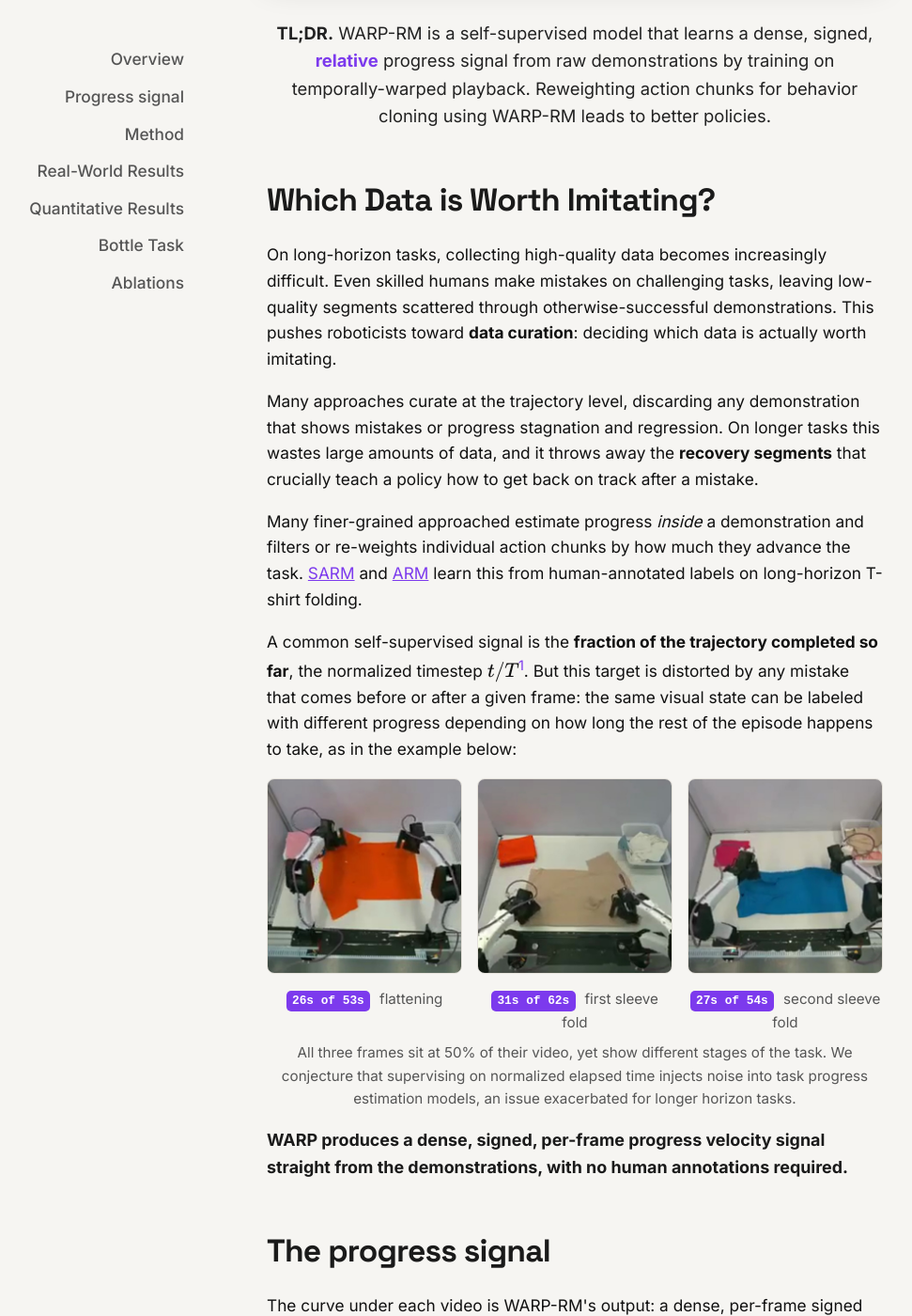
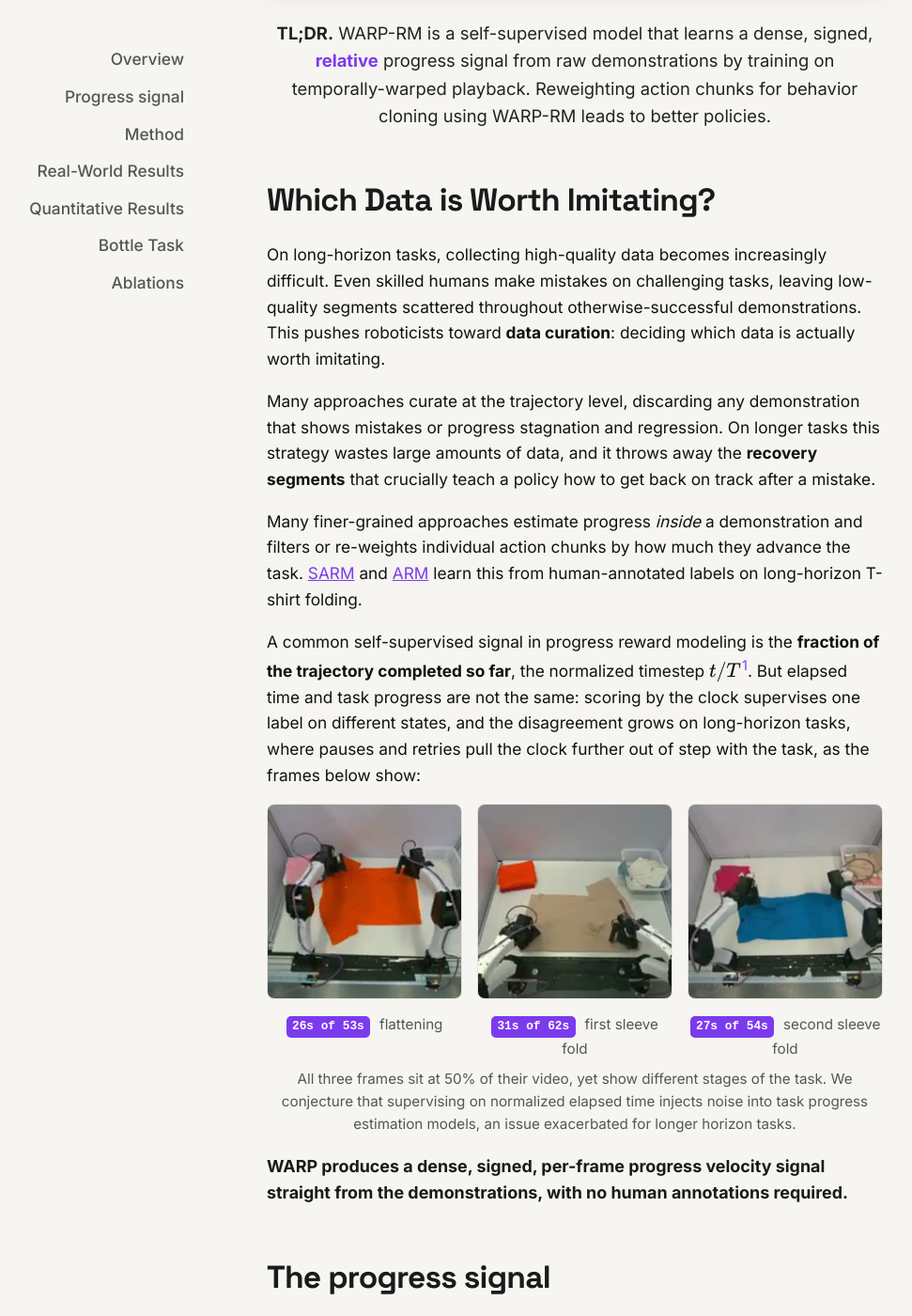
Before and after one commit to uynitsuj/uynitsuj.github.io, a Jekyll site: the page warp-rm/index.html, which Jekyll copies as it is, in a window 1280 px wide and 1400 px high, scrolled down 915 px. Shown: the whole window at 94% size, without its empty margins (28-999 px from the left). Built offline with Jekyll 4.4.1, drawn with Linux system fonts in a browser that asks for light colours; some of the changed text lies outside the part shown.

Commit message:
fix typo

```diff
--- a/warp-rm/index.html
+++ b/warp-rm/index.html
@@ -705,28 +705,28 @@
       <h1>Which Data is Worth Imitating?</h1>
       <p>
         On long-horizon tasks, collecting high-quality data becomes increasingly difficult. Even skilled
-        humans make mistakes on challenging tasks, leaving low-quality segments scattered through
+        humans make mistakes on challenging tasks, leaving low-quality segments scattered throughout
         otherwise-successful demonstrations. This pushes roboticists toward <b>data curation</b>: deciding which
         data is actually worth imitating.
       </p>
       <p>
         Many approaches curate at the trajectory level, discarding any demonstration that shows
-        mistakes or progress stagnation and regression. On longer tasks this wastes large amounts of data, and it throws away
+        mistakes or progress stagnation and regression. On longer tasks this strategy wastes large amounts of data, and it throws away
         the <b>recovery segments</b> that crucially teach a policy how to get back on track after a mistake.
       </p>
       <p>
-        Many finer-grained approached estimate progress <i>inside</i> a demonstration and filters or re-weights individual
+        Many finer-grained approaches estimate progress <i>inside</i> a demonstration and filters or re-weights individual
         action chunks by how much they advance the task.
         <a href="https://arxiv.org/abs/2509.25358" target="_blank" rel="noopener" style="color: var(--accent);">SARM</a>
         and <a href="https://arxiv.org/abs/2604.03037" target="_blank" rel="noopener" style="color: var(--accent);">ARM</a>
         learn this from human-annotated labels on long-horizon T-shirt folding.
       </p>
       <p>
-        A common self-supervised signal is the <b>fraction of the trajectory completed so far</b>, the
-        normalized timestep \(t/T\)<sup><a href="#fn-time" style="color: var(--accent); text-decoration: none;">1</a></sup>.
-        But this target is distorted by any mistake that comes before or after a given frame: the same visual
-        state can be labeled with different progress depending on how long the rest of the episode happens
-        to take, as in the example below:
+        A common self-supervised signal in progress reward modeling is the <b>fraction of the trajectory completed so far</b>, the
+        normalized timestep \(t/T\)<sup style="margin-left: 0.12em;"><a href="#fn-time" style="color: var(--accent); text-decoration: none;">1</a></sup>.
+        But elapsed time and task progress are not the same: scoring by the clock supervises one label on
+        different states, and the disagreement grows on long-horizon tasks, where pauses and retries pull the
+        clock further out of step with the task, as the frames below show:
       </p>
 
       <div class="noise-row">
@@ -1340,10 +1340,11 @@
       <hr style="border: none; border-top: 1px solid var(--hairline); margin-bottom: 1rem;">
       <ol style="color: var(--muted); font-size: 0.9rem; line-height: 1.6; padding-left: 1.2rem; margin: 0;">
         <li id="fn-time">
-          Frame-level progress models commonly regress the normalized timestep \(t/T\) on expert
-          demonstrations &mdash; e.g.
+          Progress reward models that supervise on this signal include
           <a href="https://arxiv.org/abs/2603.02115" target="_blank" rel="noopener" style="color: var(--accent);">Robometer</a>,
-          which defines its per-frame progress target as \(p_t = t/T\).
+          <a href="https://arxiv.org/abs/2505.10911" target="_blank" rel="noopener" style="color: var(--accent);">ReWiND</a>, and
+          <a href="https://arxiv.org/abs/2603.27670" target="_blank" rel="noopener" style="color: var(--accent);">ProgressVLA</a>
+          &mdash; each regresses the normalized timestep \(t/T\) (or frame index \(i/N\)) as the per-frame progress target.
         </li>
       </ol>
     </section>
```
